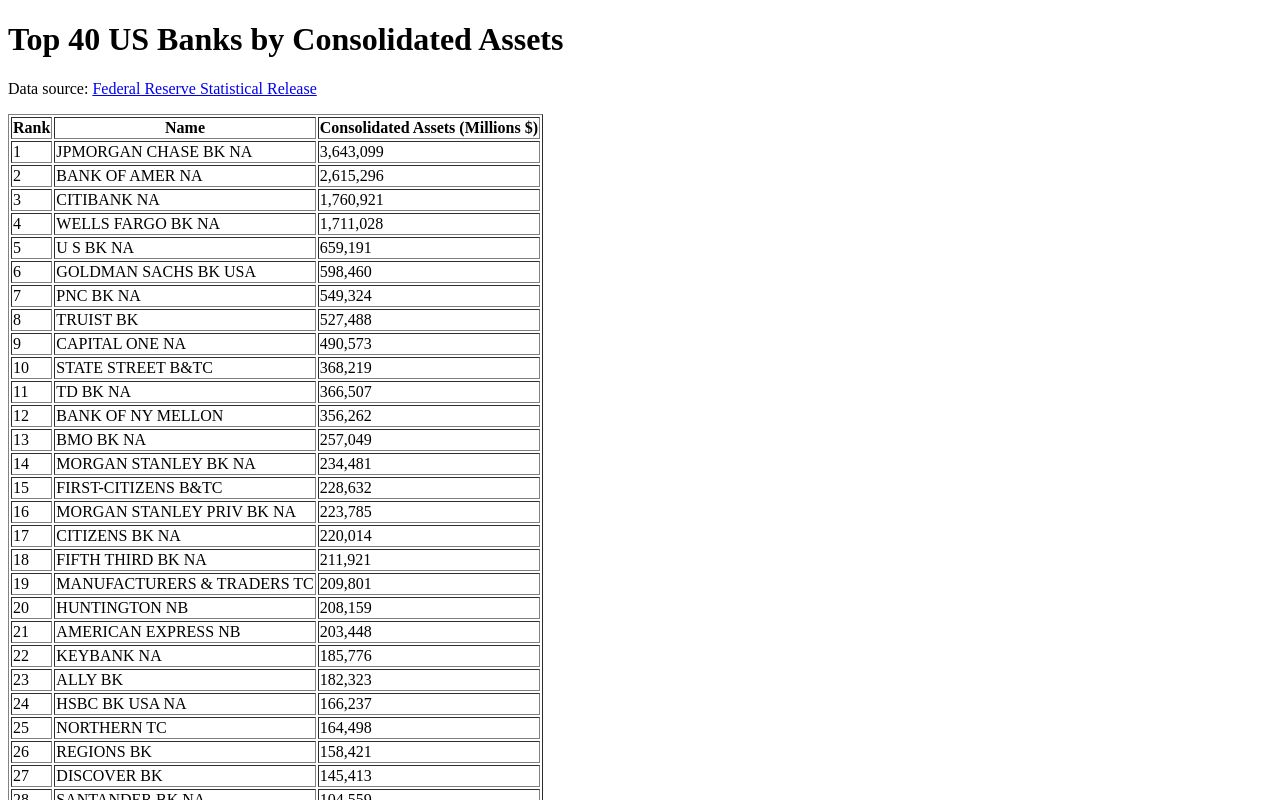
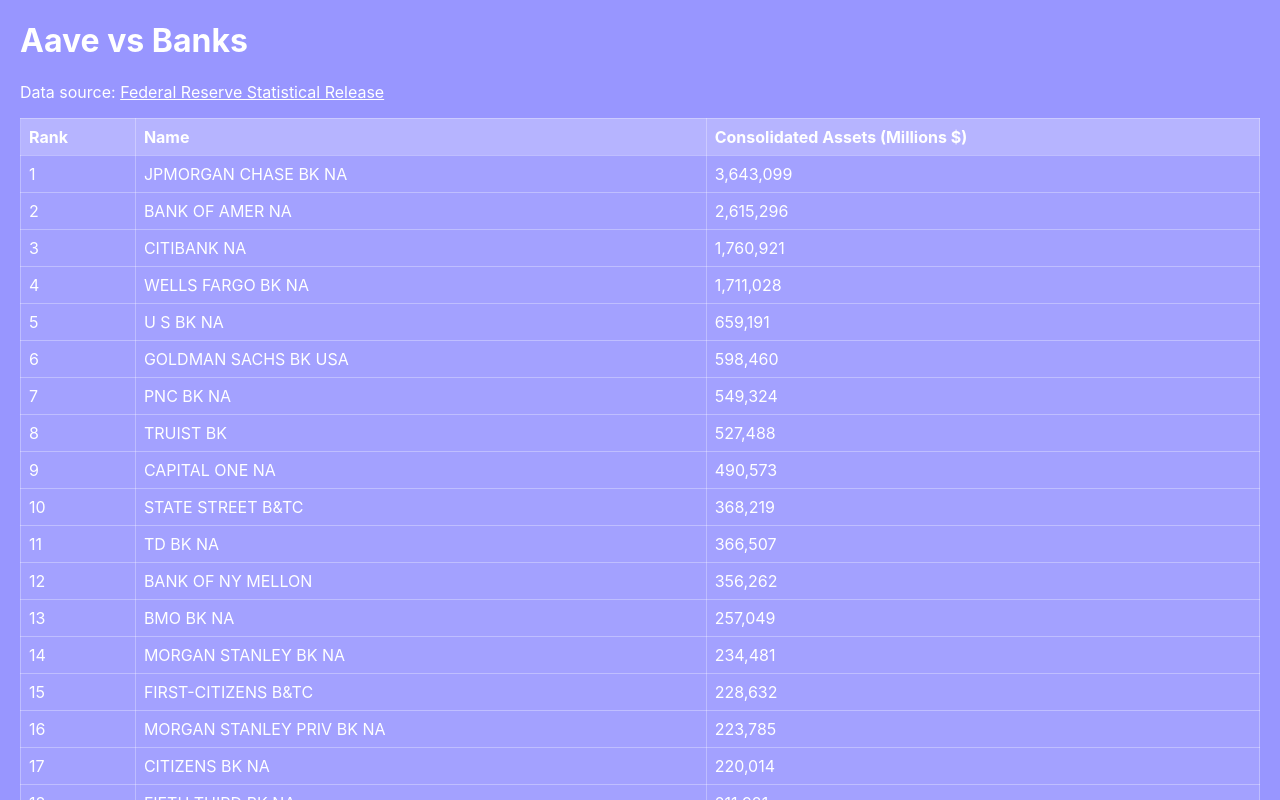
Before and after one commit to umzuuh/aave-vs-banks, a plain HTML site: page index.html in a window 1280 px wide. Shown: the top 800 px of the page. Drawn offline with Linux system fonts and the light colour scheme.

Commit message:
Update index.html

```diff
--- a/index.html
+++ b/index.html
@@ -4,9 +4,42 @@
     <meta charset="UTF-8">
     <meta name="viewport" content="width=device-width, initial-scale=1.0">
     <title>Top 40 US Banks by Assets</title>
+    <style>
+        body {
+            background-color: #9896FF;
+            color: white;
+            font-family: "Inter", sans-serif;
+            margin: 20px;
+        }
+
+        h1 {
+            color: white;
+        }
+
+        a {
+            color: white;
+        }
+
+        table {
+            background-color: rgba(255, 255, 255, 0.1);
+            border-collapse: collapse;
+            width: 100%;
+        }
+
+        th, td {
+            border: 1px solid rgba(255, 255, 255, 0.3);
+            padding: 8px;
+            text-align: left;
+        }
+
+        th {
+            background-color: rgba(255, 255, 255, 0.2);
+            font-weight: bold;
+        }
+    </style>
 </head>
 <body>
-    <h1>Top 40 US Banks by Consolidated Assets</h1>
+    <h1>Aave vs Banks</h1>
     <p>Data source: <a href="https://www.federalreserve.gov/releases/lbr/current/" target="_blank">Federal Reserve Statistical Release</a></p>
 
     <table border="1">
```
